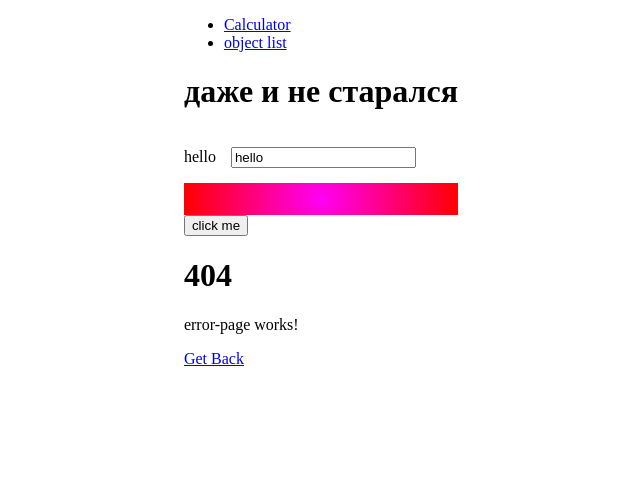
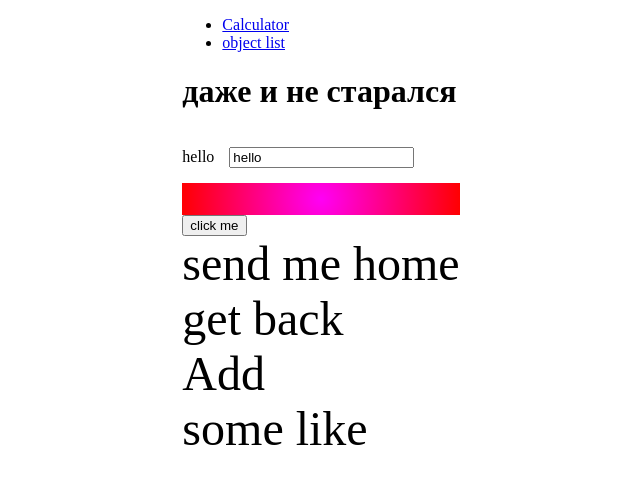
Before and after one commit to tehnickge/simple-angular-project, an Angular app in the folder simpleApp/: page /object-list in a window 1280 px wide. Before the commit this address had no page. Shown: the top 484 px of the page, without its empty margins (319-959 px from the left). Built offline with nearby package versions, Linux system fonts and the light colour scheme.

Commit message:
add routing with childs

```diff
--- a/simpleApp/src/app/app.component.ts
+++ b/simpleApp/src/app/app.component.ts
@@ -10,7 +10,7 @@ import { ErrorPageComponent } from './components/error-page/error-page.component
     standalone: true,
     templateUrl: './app.component.html',
     styleUrl: './app.component.scss',
-    imports: [RouterOutlet, FormsModule, CalculatorModule, Navigation,ErrorPageComponent]
+    imports: [RouterOutlet, FormsModule, CalculatorModule, Navigation, ErrorPageComponent, ]
 })
 export class AppComponent {
   public title = 'hello';
--- a/simpleApp/src/app/app.routes.ts
+++ b/simpleApp/src/app/app.routes.ts
@@ -1,6 +1,4 @@
 import { Routes } from '@angular/router';
-import { CalculatorModule } from './calculator/calculator.module';
-import { AppComponent } from './app.component';
 import { CalculatorComponent } from './calculator/components/calculator.component';
 import { ErrorPageComponent } from './components/error-page/error-page.component';
 
@@ -11,12 +9,14 @@ export const routes: Routes = [
         component: CalculatorComponent
     },
     {
-        title: "dom",
-        path: "",
-        component: AppComponent
+        path: "", redirectTo: "calculator", pathMatch:'full'
     },
     {
-        title: "dom",
+        path: 'object-list',
+        loadChildren: () => import('./object-list/object-list.module').then((m) => m.ObjectListModule)
+    },
+    {
+        title: "404",
         path: "**",
         component: ErrorPageComponent
     }
--- a/simpleApp/src/app/components/navigation/navigation.component.html
+++ b/simpleApp/src/app/components/navigation/navigation.component.html
@@ -1,4 +1,5 @@
 <ul>
     <li><a [routerLink]="['/calculator']" routerLinkActive="active" >Calculator</a></li>
     <li><a [routerLink]="['/object-list']" routerLinkActive="active">object list</a></li>
+
 </ul>
--- /dev/null
+++ b/simpleApp/src/app/object-list/components/list/object-list.component.html
@@ -0,0 +1,9 @@
+<div class="object-list">
+    @for (item of anyObjects; track $index) {
+        <div (click)="redirectTo(item.id)" class="object-list__item">
+        <span class="object-list__title">
+            {{item.title}}
+        </span>
+    </div>
+}
+</div>
--- /dev/null
+++ b/simpleApp/src/app/object-list/components/list/object-list.component.scss
@@ -0,0 +1,19 @@
+.object-list {
+    position: relative;
+    margin: 0 auto;
+    &__item {
+        width: 100%;
+        border-radius: 30%;
+        :hover {
+            cursor: pointer;
+            background-color: rgb(192, 192, 192);
+
+        }
+
+    }
+    &__title {
+        width: 100%;
+        font-size: 48px;
+
+    }
+}
--- /dev/null
+++ b/simpleApp/src/app/object-list/components/list/object-list.component.ts
@@ -0,0 +1,47 @@
+import { Component } from '@angular/core';
+import { ActivatedRoute, Router } from '@angular/router';
+
+@Component({
+  selector: 'app-object-list',
+  standalone: false,
+  templateUrl: './object-list.component.html',
+  styleUrl: './object-list.component.scss'
+})
+export class ObjectListComponent {
+
+  constructor(private router: Router, private route: ActivatedRoute) { }
+
+  public anyObjects = anyObjects;
+
+  public redirectTo(id: number): void {
+    this.router.navigate([`${id}`], { relativeTo: this.route })
+  }
+}
+export const anyObjects: AnyObjects[] = [
+  {
+    id: 1,
+    title: "send me home",
+    content: "asking aleksandria"
+  },
+  {
+    id: 2,
+    title: "get back",
+    content: "the beatles"
+  },
+  {
+    id: 3,
+    title: "Add",
+    content: "any words"
+  },
+  {
+    id: 4,
+    title: "some like",
+    content: "the cure "
+  }
+]
+
+export interface AnyObjects {
+  title: string,
+  content: string,
+  id: number
+}
--- /dev/null
+++ b/simpleApp/src/app/object-list/components/object-item/object-item.component.html
@@ -0,0 +1,4 @@
+<div>
+    <h1>{{object?.title}} #{{ object?.id}}</h1>
+    <p>{{object?.content}}</p>
+</div>
--- /dev/null
+++ b/simpleApp/src/app/object-list/components/object-item/object-item.component.ts
@@ -0,0 +1,23 @@
+import { anyObjects, AnyObjects } from './../list/object-list.component';
+import { Component, OnInit } from '@angular/core';
+import { ActivatedRoute, Params } from '@angular/router';
+
+
+@Component({
+  selector: 'app-object-item',
+  standalone: false,
+  templateUrl: './object-item.component.html',
+  styleUrl: './object-item.component.scss'
+})
+export class ObjectItemComponent implements OnInit {
+
+  public object?: AnyObjects
+
+  constructor(private route: ActivatedRoute) {}
+
+  ngOnInit(): void {
+      this.route.params.subscribe((params: Params) => {
+        this.object = anyObjects[params['id'] - 1]
+      })
+  }
+}
--- /dev/null
+++ b/simpleApp/src/app/object-list/object-list-routing.module.ts
@@ -0,0 +1,24 @@
+import { RouterModule, Routes } from '@angular/router';
+import { ObjectListComponent } from './components/list/object-list.component';
+import { ObjectItemComponent } from './components/object-item/object-item.component';
+import { NgModule } from '@angular/core';
+
+
+export const routes: Routes = [
+    {
+        title: "objects",
+        path: "",
+        component: ObjectListComponent
+    },
+    {
+        path: ':id',
+        component: ObjectItemComponent
+    },
+];
+
+@NgModule({
+    imports: [RouterModule.forChild(routes)],
+    exports: [RouterModule]
+})
+
+export class ObjectsRouting { }
```
Also changed, not shown: simpleApp/src/app/object-list/object-list.module.ts (added, +14 -0 lines), simpleApp/src/app/object-list/components/object-item/object-item.component.scss (added).
